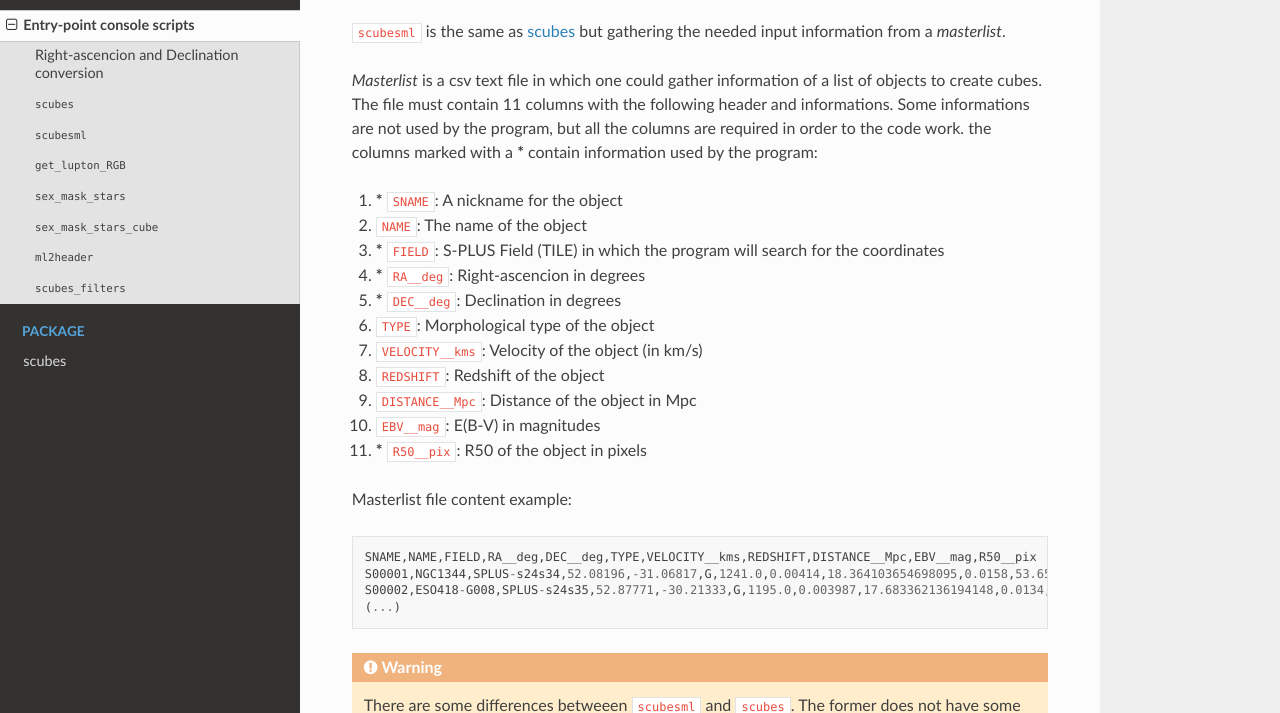
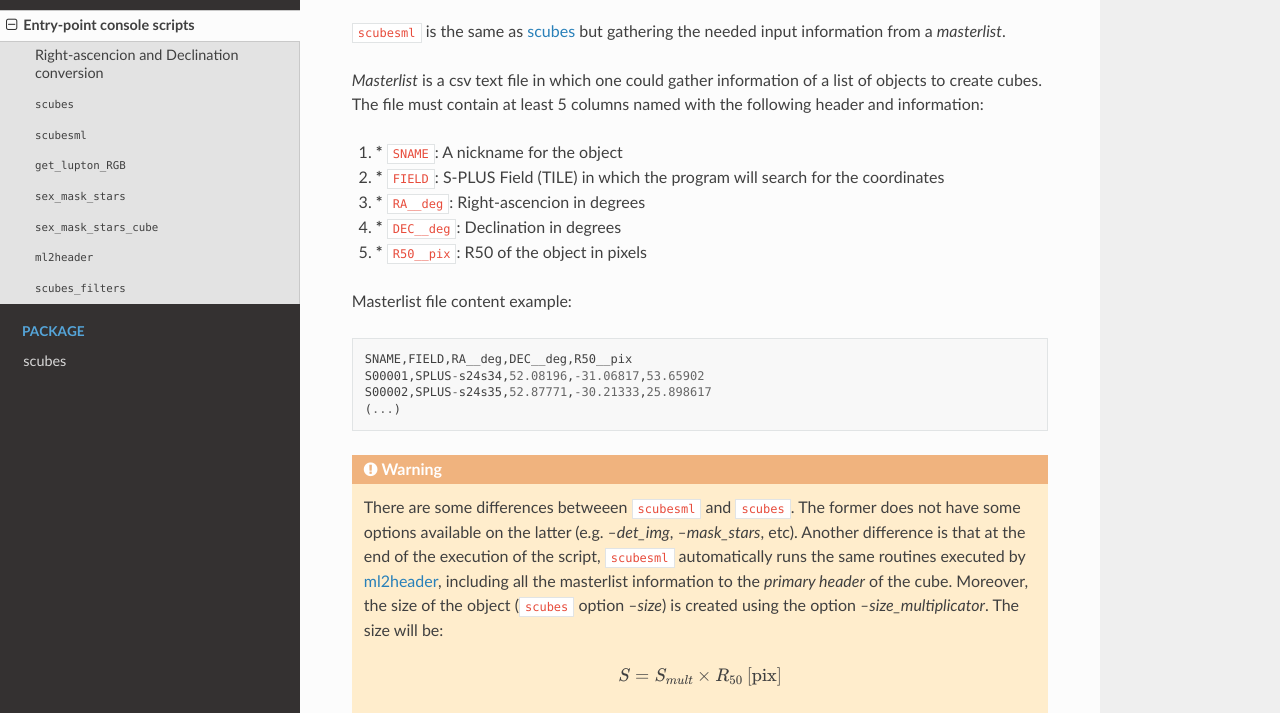
Before and after one commit to elacerda/s-cubes, a Sphinx documentation site: the page built from docs/ep.rst, in a window 1280 px wide and 900 px high, scrolled down 973 px, cut to the strip 187-900 px from the top of the window. Built offline with Sphinx 7.4.7 and the Read the Docs theme 2.0.0, drawn with Linux system fonts in a browser that asks for light colours; pages that are not in the unit, such as notebooks, are missing from menus.

Commit message:
update masterlist information at docs

```diff
--- a/docs/ep.rst
+++ b/docs/ep.rst
@@ -64,28 +64,20 @@ The usage of this script is detailed in :ref:`How to create a cube`.
 information from a *masterlist*.
 
 *Masterlist* is a csv text file in which one could gather information of a list
-of objects to create cubes. The file must contain 11 columns with the following
-header and informations. Some informations are not used by the program, but all
-the columns are required in order to the code work. the columns marked with a **\***
-contain information used by the program:
+of objects to create cubes. The file must contain at least 5 columns named with
+the following header and information:
 
 #. **\*** ``SNAME``: A nickname for the object
-#. ``NAME``: The name of the object
 #. **\*** ``FIELD``: S-PLUS Field (TILE) in which the program will search for the coordinates
 #. **\*** ``RA__deg``: Right-ascencion in degrees
 #. **\*** ``DEC__deg``: Declination in degrees
-#. ``TYPE``: Morphological type of the object
-#. ``VELOCITY__kms``: Velocity of the object (in km/s)
-#. ``REDSHIFT``: Redshift of the object
-#. ``DISTANCE__Mpc``: Distance of the object in Mpc
-#. ``EBV__mag``: E(B-V) in magnitudes
 #. **\*** ``R50__pix``: R50 of the object in pixels
 
 Masterlist file content example::
 
-    SNAME,NAME,FIELD,RA__deg,DEC__deg,TYPE,VELOCITY__kms,REDSHIFT,DISTANCE__Mpc,EBV__mag,R50__pix
-    S00001,NGC1344,SPLUS-s24s34,52.08196,-31.06817,G,1241.0,0.00414,18.364103654698095,0.0158,53.65902
-    S00002,ESO418-G008,SPLUS-s24s35,52.87771,-30.21333,G,1195.0,0.003987,17.683362136194148,0.0134,25.898617
+    SNAME,FIELD,RA__deg,DEC__deg,R50__pix
+    S00001,SPLUS-s24s34,52.08196,-31.06817,53.65902
+    S00002,SPLUS-s24s35,52.87771,-30.21333,25.898617
     (...)
 
 .. warning::
```
